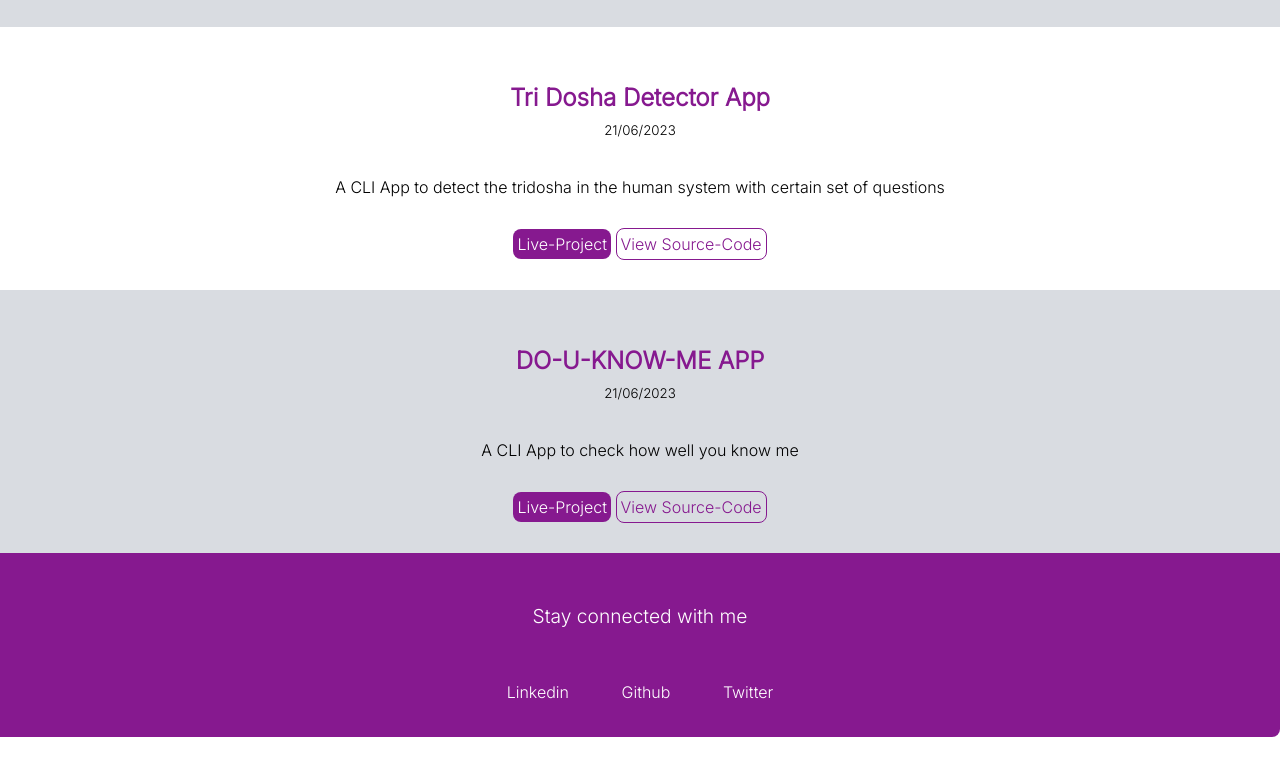
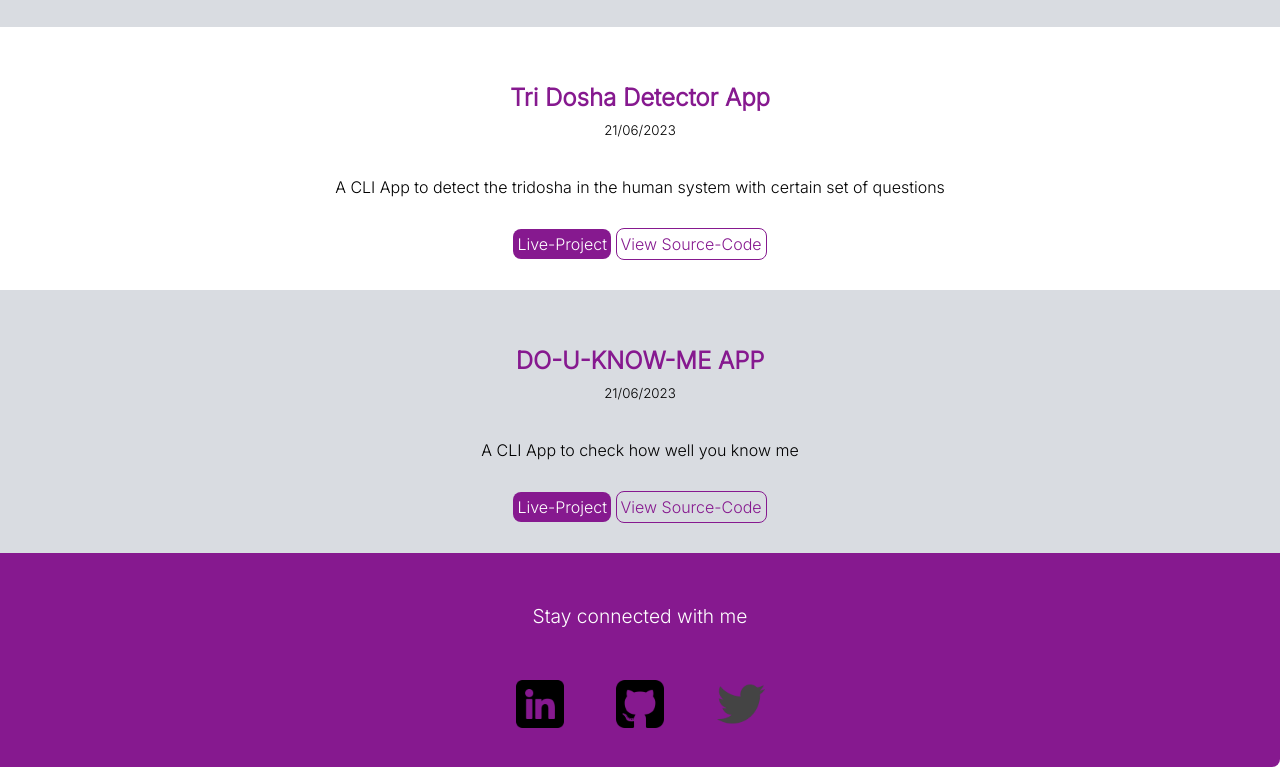
Before and after one commit to Kundan241/Kundans-libraray, a plain HTML site: page projects.html in a window 1280 px wide. Shown: the part 1638-2405 px from the top of the page. Before the commit the page ends 2375 px from the top, so only its background shows below. Drawn offline with Linux system fonts and the light colour scheme.

Commit message:
footer-added

```diff
--- a/projects.html
+++ b/projects.html
@@ -74,22 +74,23 @@
    <a href="https://github.com/Kundan241/how_well_you_now_me" class="links-secondary">View Source-Code</a>
 </section>
 
-<!-- FOOTER -->
+  <!-- FOOTER -->
 
 
-<footer class="footer">
+  <footer class="footer">
 
     <p class="footer-heading"> Stay connected with me</p>
     <ul class="list-no-bullet">
-        <li class="list-item-inline"> <a  class="link" href=""> Linkedin</a> </li>
-        <li class="list-item-inline"> <a  class="link"href=""> Github</a> </li>
-        <li class="list-item-inline"> <a  class="link"href=""> Twitter</a> </li>
+        <li class="list-item-inline"> <a  class="link" href="https://www.linkedin.com/in/kundan-mishra-80a344217"> <img src="img/linkedin.png" alt=""></a> </li>
+        <li class="list-item-inline"> <a  class="link"href="https://github.com/Kundan241"> <img src="img/github-sign.png" alt="Github"></a> </li>
+        <li class="list-item-inline"> <a  class="link"href="https://twitter.com/ThisKundan?t=ReAPpfm25m7KD8UttXxk7A&s=09"><img src="img/twitter-logo.png" alt=" Twitter"></a> </li>
 
 
     </ul>
 
 
 </footer>
+</footer>
 
 
 </body>
```
